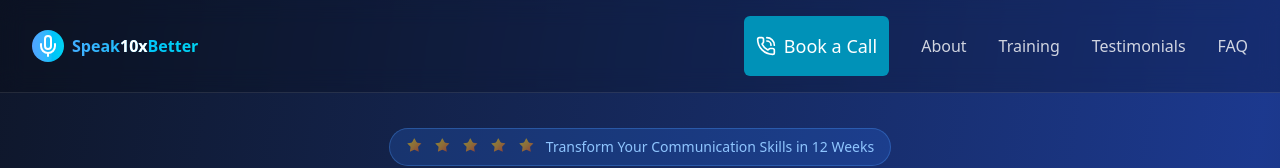
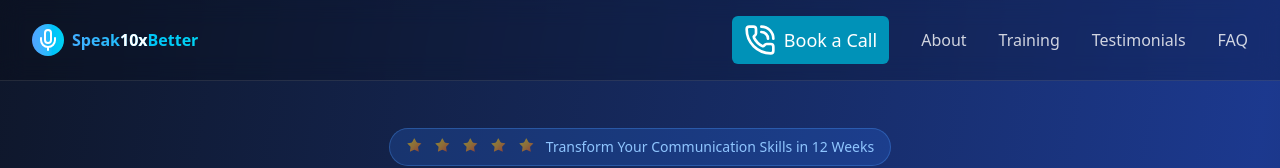
Before and after one commit to rdghostmann/Speak10xbetter, a Next.js app: page / in a window 1280 px wide. Shown: the top 168 px of the page. Built offline with nearby package versions, Linux system fonts and the light colour scheme.

Commit message:
Update Stuff on CallBtnAction

```diff
--- a/components/CallBtn/CallBtn.jsx
+++ b/components/CallBtn/CallBtn.jsx
@@ -6,9 +6,9 @@ const CallBtn = () => {
     return (
         <Link
             href="https://calendly.com/ifezuejudith/freeconsultation" target="_blank" rel="noopener noreferrer"
-            className="inline-flex items-center gap-2 bg-cyan-600 text-white px-3 py-4 rounded-sm text-lg hover:bg-cyan-500 transition"
+            className="inline-flex items-center gap-2 bg-cyan-600 text-white px-3 py-2 rounded-sm text-lg hover:bg-cyan-500 transition"
         >
-            <PhoneCall className="w-5 h-5" />
+            <PhoneCall className="w-8 h-8" />
             Book a Call
         </Link>
     )
```
